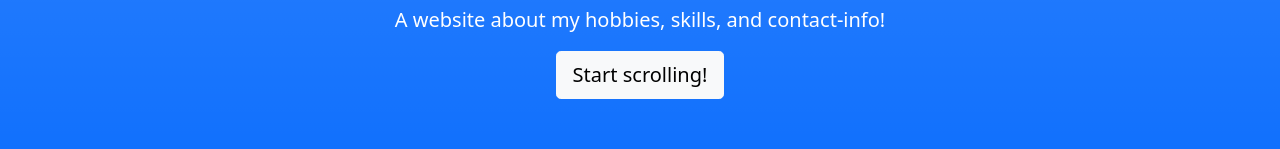
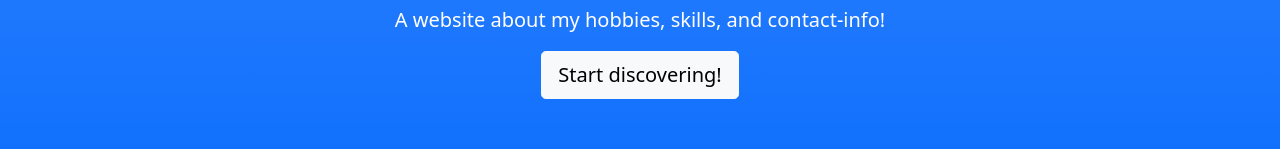
Before and after one commit to tmarktg/Lesson_09, a plain HTML site: page index.html in a window 1280 px wide. Shown: the part 203-352 px from the top of the page. Drawn offline with nearby package versions, Linux system fonts and the light colour scheme.

Commit message:
changed start scrolling

```diff
--- a/index.html
+++ b/index.html
@@ -91,7 +91,7 @@
         <a
           class="btn btn-lg btn-light"
           href="#about"
-          >Start scrolling!</a
+          >Start discovering!</a
         >
       </div>
     </header>
```
